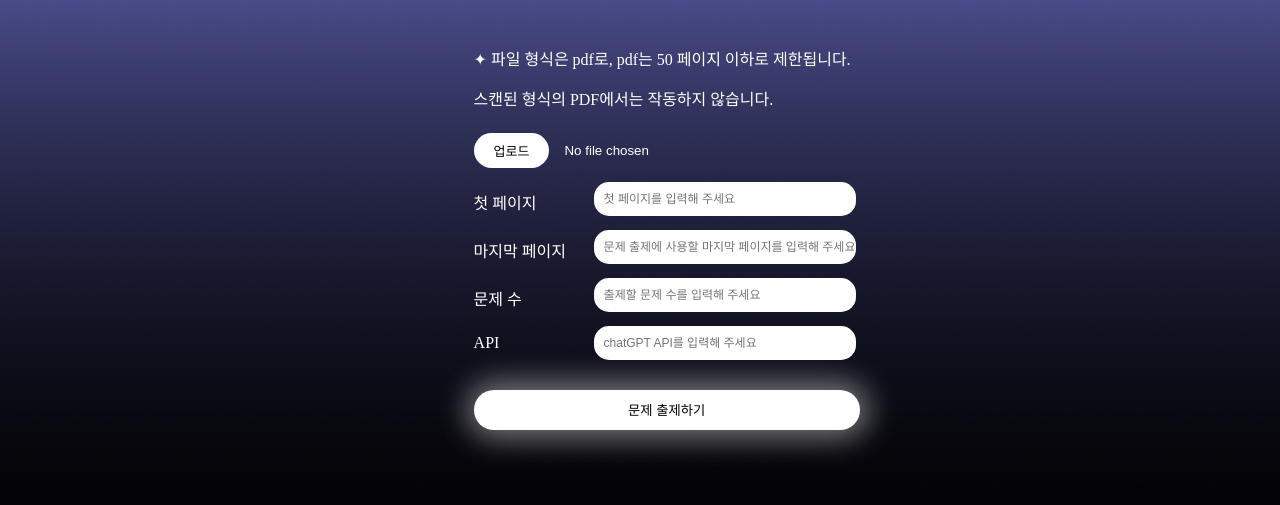
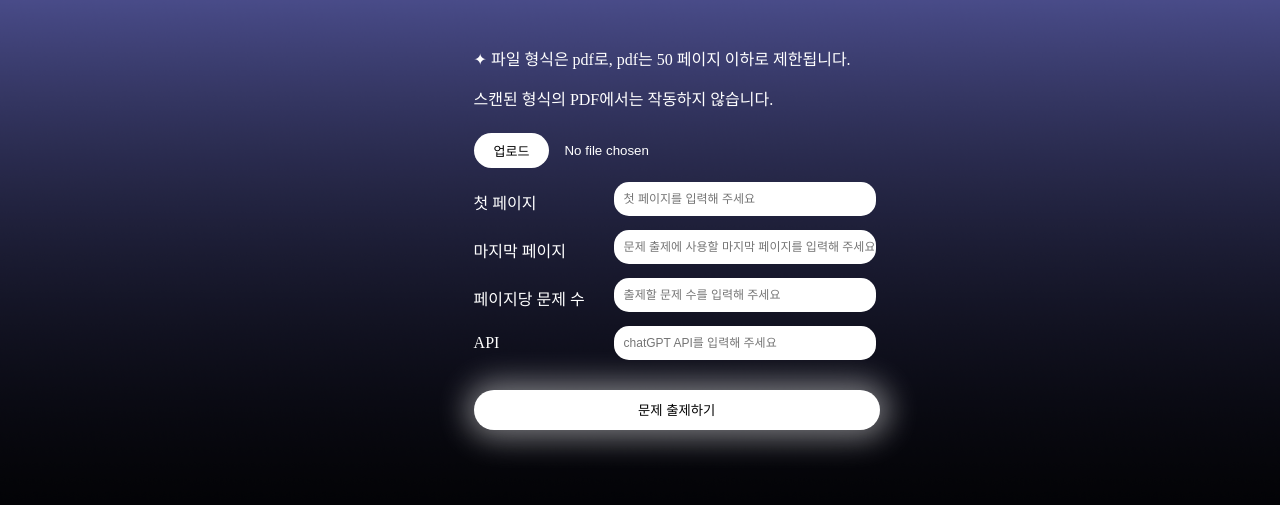
Before and after one commit to wldnd2/MS_Azure, a Flask app: page / in a window 1280 px wide. Shown: the part 184-689 px from the top of the page. Run offline with Flask 2, Linux system fonts and the light colour scheme.

Commit message:
페이지당 문제수

```diff
--- a/static/css/style.css
+++ b/static/css/style.css
@@ -96,7 +96,7 @@ form div input::file-selector-button {
     float : left;
     height: 34px;
     margin-top: 8px;
-    width: 120px;
+    width: 140px;
 }
 
 .first_input
@@ -106,7 +106,7 @@ form div input::file-selector-button {
 
 .input_button_wrap
 {
-    width: 386px;
+    width: 406px;
     display: flex;
     justify-content: center;
 }
@@ -114,7 +114,7 @@ form div input::file-selector-button {
 #input_button
 {
     background-color: white;
-    width: 386px;
+    width: 406px;
     height: 40px;
     border: 0px;
     border-radius: 70px;
--- a/templates/fileupload.html
+++ b/templates/fileupload.html
@@ -34,7 +34,7 @@
                             <div class="input_first"><input id="input" type = "text" name = "end_page" placeholder="문제 출제에 사용할 마지막 페이지를 입력해 주세요"/></div>
                     </div>
                     <div class="page">
-                        <div class="first">문제 수</div>
+                        <div class="first">페이지당 문제 수</div>
                         <div class="input_first"><input id="input" type = "text" name = "num_of_questions" placeholder="출제할 문제 수를 입력해 주세요"/></div>
                     </div>
                     <div class="page">
```
